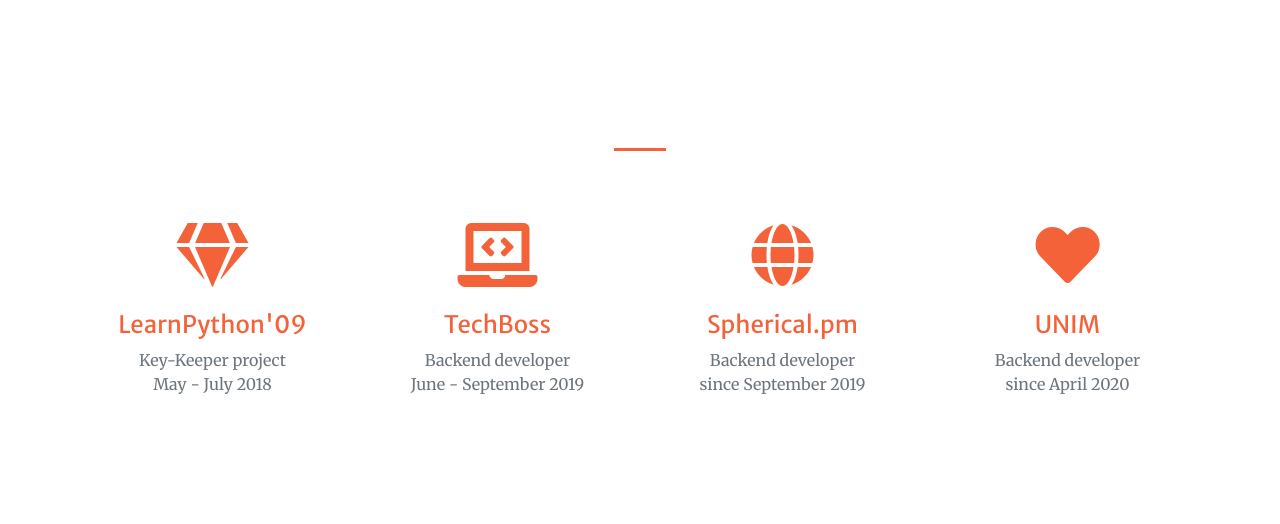
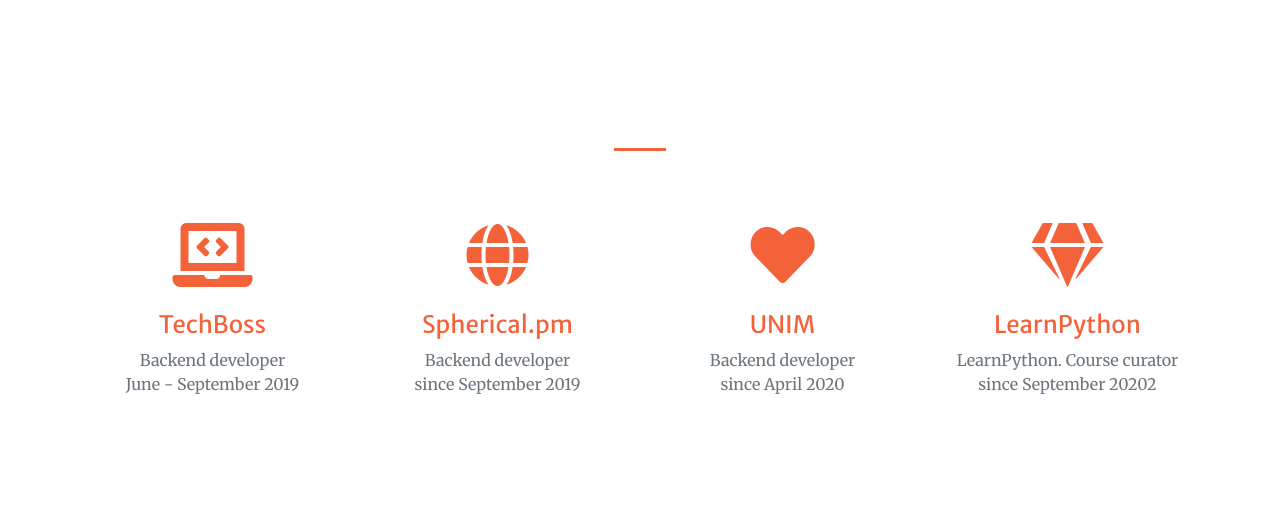
Before and after one commit to Kvm99/filonova.dev, a Django app: page / in a window 1280 px wide. Shown: the part 804-1328 px from the top of the page. Run offline with Django 3.2, Linux system fonts and the light colour scheme; some libraries are stand-ins or nearby versions.

Commit message:
added learnPython courator

```diff
--- a/resume/templates/resume/index.html
+++ b/resume/templates/resume/index.html
@@ -105,15 +105,7 @@
       <h2 class="text-center mt-0"></h2>
       <hr class="divider my-4">
       <div class="row">
-        <div class="col-lg-3 col-md-6 text-center">
-          <div class="mt-5">
-            <i class="fas fa-4x fa-gem text-primary mb-4"></i>
-            <h3 class="h4 mb-2"><a href="https://www.youtube.com/watch?v=CZc7u-OIg8I&list=PLv_zOGKKxVpiR08JI5urruwo1yt3EXa5w/">LearnPython'09</a></h3>
-            <p class="text-muted mb-0">Key-Keeper project</p>
-            <p class="text-muted mb-0">May - July 2018</p>
 
-          </div>
-        </div>
         <div class="col-lg-3 col-md-6 text-center">
           <div class="mt-5">
             <i class="fas fa-4x fa-laptop-code text-primary mb-4"></i>
@@ -132,12 +124,22 @@
 
           </div>
         </div>
+
         <div class="col-lg-3 col-md-6 text-center">
           <div class="mt-5">
             <i class="fas fa-4x fa-heart text-primary mb-4"></i>
             <h3 class="h4 mb-2"><a href="https://unim.su/">UNIM</a></h3>
             <p class="text-muted mb-0">Backend developer</p>
            <p class="text-muted mb-0">since April 2020</p>
+          </div>
+        </div>
+
+      <div class="col-lg-3 col-md-6 text-center">
+          <div class="mt-5">
+            <i class="fas fa-4x fa-gem text-primary mb-4"></i>
+            <h3 class="h4 mb-2"><a href="https://learn.python.ru/">LearnPython</a></h3>
+            <p class="text-muted mb-0">LearnPython. Сourse curator</p>
+            <p class="text-muted mb-0">since September 20202</p>
           </div>
         </div>
       </div>
@@ -155,6 +157,10 @@
 
         <div class="col-lg-4 col-sm-6">
             <iframe width="100%" height="100%" style="min-height:300px" src="https://www.youtube.com/embed/LhIEkR1MJ_k" frameborder="0" allow="accelerometer; autoplay; encrypted-media; gyroscope; picture-in-picture" allowfullscreen></iframe>
+        </div>
+
+        <div class="col-lg-4 col-sm-6">
+            <iframe width="100%" height="100%" style="min-height:300px" src="https://www.youtube.com/embed/CZc7u-OIg8I" frameborder="0" allow="accelerometer; autoplay; encrypted-media; gyroscope; picture-in-picture" allowfullscreen></iframe>
         </div>
 
         <div class="col-lg-4 col-sm-6">
```
